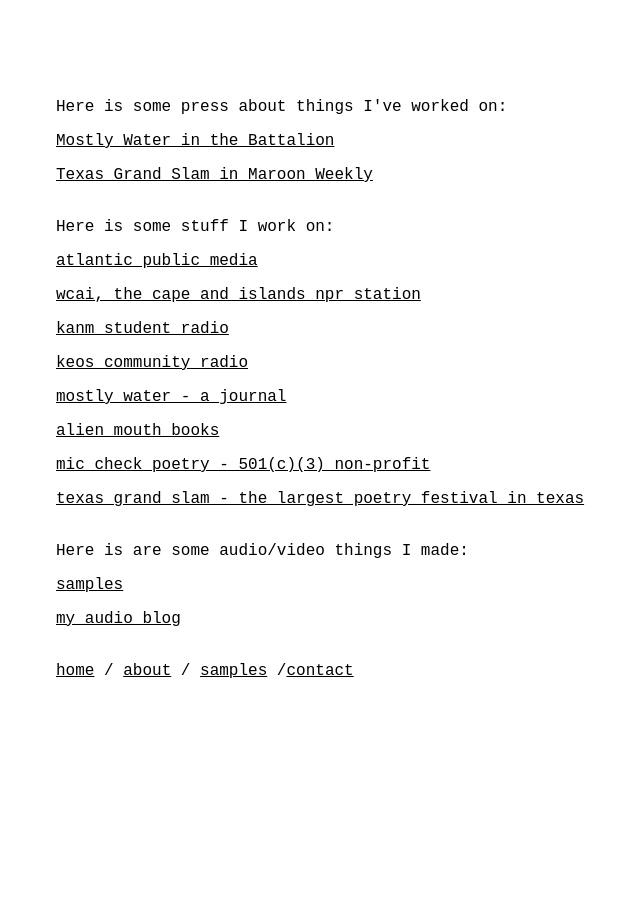
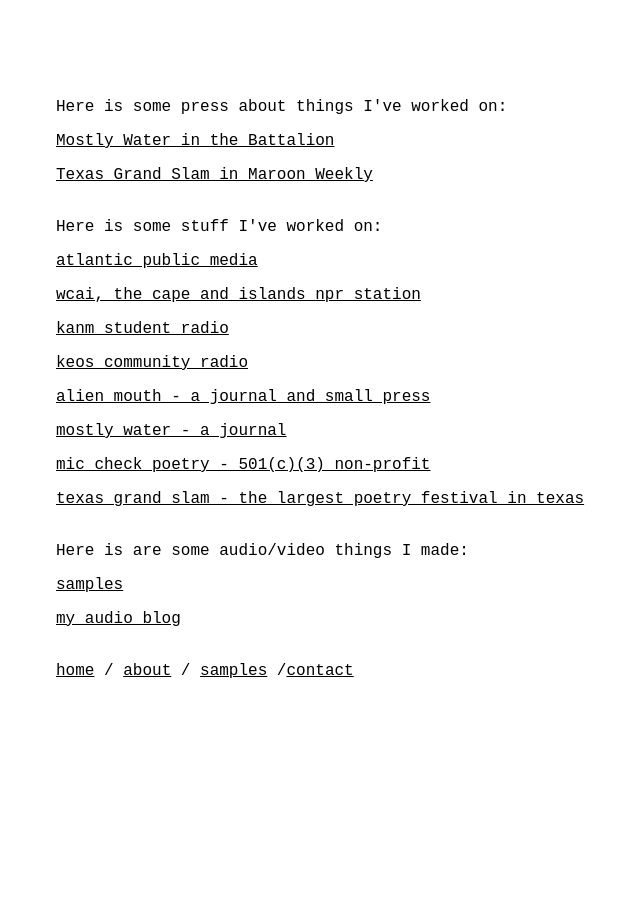
Before and after one commit to davisland/davisland.github.io, a Jekyll site: the page links.html, which Jekyll copies as it is, in a window 1280 px wide. Shown: the whole page, without its empty margins (268-908 px from the left). Built offline with Jekyll 4.4.1, drawn with Linux system fonts in a browser that asks for light colours.

Commit message:
link update

```diff
--- a/links.html
+++ b/links.html
@@ -17,13 +17,13 @@
 
 
         </br>
-        Here is some stuff I work on:
+        Here is some stuff I've worked on:
         <p><a href="http://atlantic.org">atlantic public media</a></p>
         <p><a href="http://capeandislands.org">wcai, the cape and islands npr station</a></p>
         <p><a href="http://kanm.tamu.edu">kanm student radio</a></p>
         <p><a href="http://keos.org">keos community radio</a></p>
+        <p><a href="http://alienmouth.com">alien mouth - a journal and small press</a></p>
         <p><a href="http://intheendprettymucheverythingismostlywater.com">mostly water - a journal</a></p>
-        <p><a href="http://alienmouth.com">alien mouth books</a></p>
         <p><a href="http://miccheckpoetry.org">mic check poetry - 501(c)(3) non-profit</a></p>
         <p><a href="http://texasgrandslam.com">texas grand slam - the largest poetry festival in texas</a></p>
 
```
